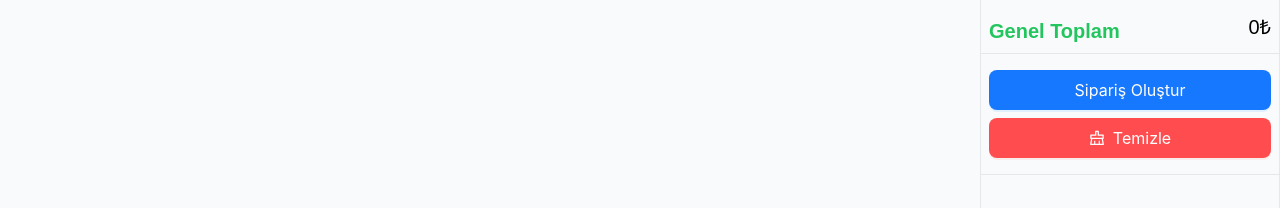
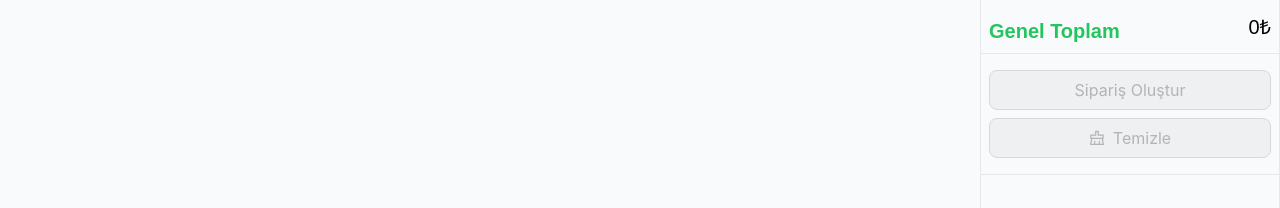
Before and after one commit to Ayalni2289/POS-projesi-Devam-, a React (Create React App) app in the folder client/: page / in a window 1280 px wide. Shown: the part 625-833 px from the top of the page. Built offline with nearby package versions, Linux system fonts and the light colour scheme; no server answers.

Commit message:
Sepet Temizleme İşlemleri

```diff
--- a/client/src/components/carts/Carts.jsx
+++ b/client/src/components/carts/Carts.jsx
@@ -1,4 +1,4 @@
-import { Button } from "antd";
+import { Button, message } from "antd";
 import {
   ClearOutlined,
   PlusCircleOutlined,
@@ -6,7 +6,7 @@
 } from "@ant-design/icons";
 import { useSelector } from "react-redux";
 import { useDispatch } from "react-redux";
-import { deleteCart, increase, decrease } from "../../redux/cartSlice";
+import { deleteCart, increase, decrease, reset } from "../../redux/cartSlice";
 
 const Carts = () => {
   const cart = useSelector((state) => state.cart);
@@ -25,14 +25,18 @@
         className="cart-items px-2 flex flex-col gap-y-3 pt-2
                            overflow-y-auto "
       >
-        {cart.cartItems.length > 0 ? cart.cartItems.map((item) => (
+        {cart.cartItems.length > 0
+          ? cart.cartItems.map((item) => (
               <li className="cart-item flex justify-between" key={item._id}>
                 <div className="flex items-center">
                   <img
                     src={item.img}
                     alt=""
                     className="w-16 h-16 object-cover cursor-pointer"
-                onClick={() => dispatch(deleteCart(item))}
+                    onClick={() => {
+                      dispatch(deleteCart(item));
+                      message.success("Ürün Kaldırıldı.", [1]);
+                    }}
                   />
                   <div className="flex flex-col ml-2">
                     <b>{item.title}</b>
@@ -49,26 +53,34 @@
                     icon={<PlusCircleOutlined />}
                     onClick={() => dispatch(increase(item))}
                   />
-              <span className="font-bold w-6 inline-block text-center">{item.quantity}</span>
+                  <span className="font-bold w-6 inline-block text-center">
+                    {item.quantity}
+                  </span>
                   <Button
                     type="primary"
                     size="small"
                     className="w-full flex items-center justify-center !rounded-full"
                     icon={<MinusCircleOutlined />}
                     onClick={() => {
-                    if(item.quantity === 1){
-                        if(window.confirm("Ürünü silmek istediğinize emin misiniz?")){
-                            dispatch(deleteCart(item))
+                      if (item.quantity === 1) {
+                        if (
+                          window.confirm(
+                            "Ürünü silmek istediğinize emin misiniz?"
+                          )
+                        ) {
+                          dispatch(deleteCart(item));
+                          message.success("Ürün Kaldırıldı.", [1]);
                         }
                       }
-                    if(item.quantity > 1){
-                        dispatch(decrease(item))
+                      if (item.quantity > 1) {
+                        dispatch(decrease(item));
                       }
                     }}
                   />
                 </div>
               </li>
-        )) : "Sepette Hiç Ürün Bulunamadı."}
+            ))
+          : "Sepette Hiç Ürün Bulunamadı."}
       </ul>
       <div className="cart-totals mt-auto"></div>
       <div className="border-t border-b mt-4">
@@ -99,7 +111,12 @@
         </div>
         {/*Sipariş Oluştur ve Temizle Butonları*/}
         <div className="py-4 px-2">
-          <Button type="primary" size="large" className="w-full">
+          <Button
+            disabled={cart.cartItems.length === 0}
+            type="primary"
+            size="large"
+            className="w-full"
+          >
             Sipariş Oluştur
           </Button>
           <Button
@@ -108,6 +125,15 @@
             className="w-full mt-2 flex items-center justify-center"
             danger
             icon={<ClearOutlined />}
+            disabled={cart.cartItems.length === 0}
+            onClick={() => {
+              if (
+                window.confirm("Sepeti temizlemek istediğinize emin misiniz?")
+              ) {
+                dispatch(reset());
+                message.success("Sepet Temizlendi.");
+              }
+            }}
           >
             Temizle
           </Button>
--- a/client/src/components/products/ProductItem.jsx
+++ b/client/src/components/products/ProductItem.jsx
@@ -1,3 +1,4 @@
+import { message } from "antd";
 import { addProduct } from "../../redux/cartSlice";
 import { useDispatch } from "react-redux";
 
@@ -8,6 +9,7 @@
 
   const handleClick = () => {
     dispatch(addProduct({...item, quantity: 1}));
+    message.success("Ürün Sepete Eklendi.",[0.7]);
   };
 
   return (
--- a/client/src/redux/cartSlice.js
+++ b/client/src/redux/cartSlice.js
@@ -45,8 +45,12 @@
         );
       }
     },
+    reset: (state) => {
+      state.cartItems = [];
+      state.total = 0;
+    },
   },
 });
 
-export const { addProduct,deleteCart,increase,decrease } = cartSlice.actions;
+export const { addProduct,deleteCart,increase,decrease,reset } = cartSlice.actions;
 export default cartSlice.reducer;
```
Lines whose indentation alone changed are shown as unchanged.
